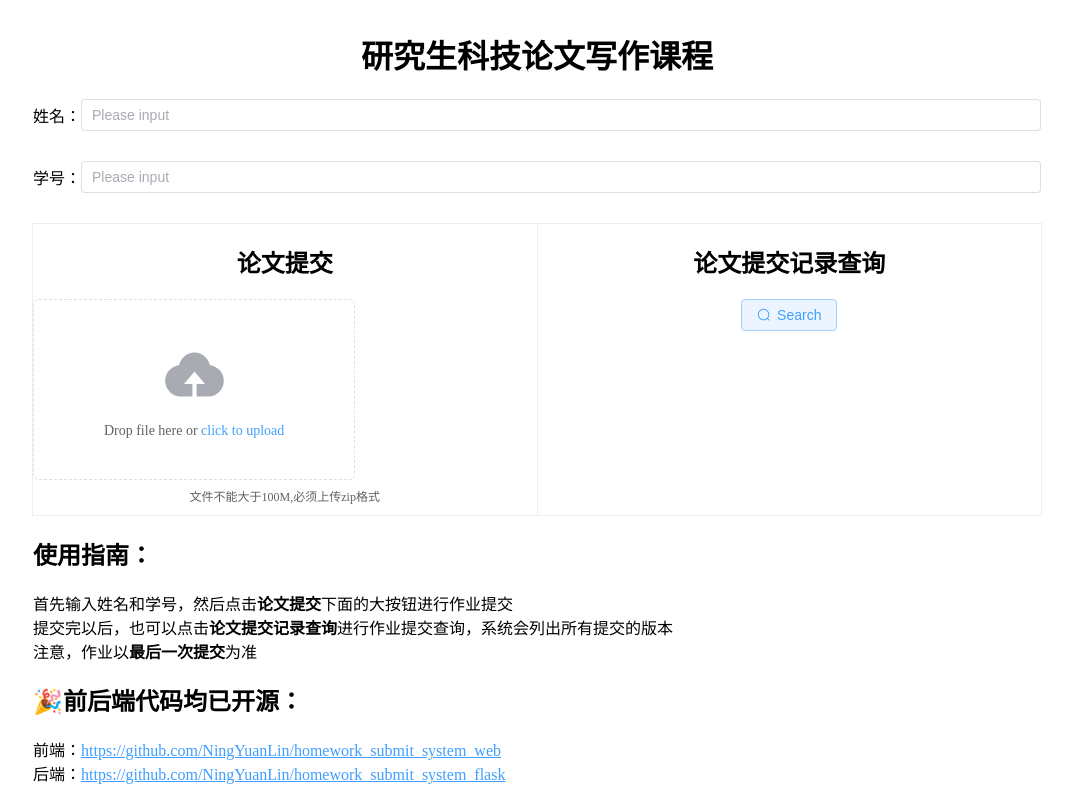
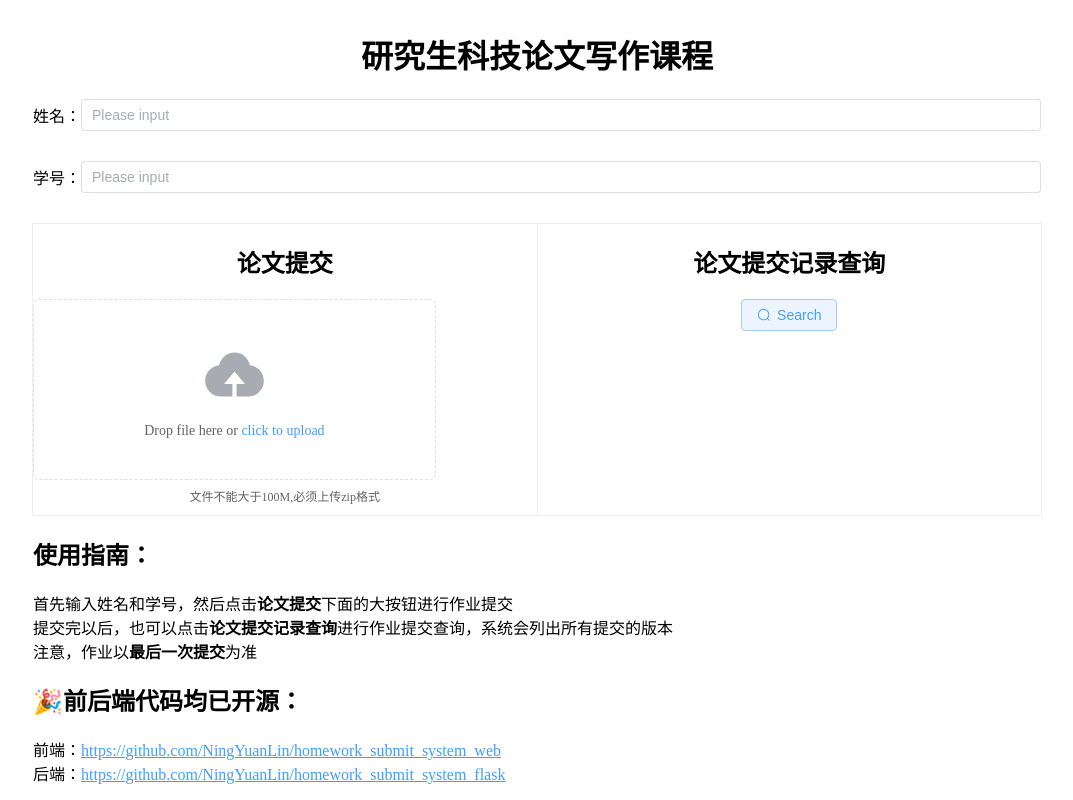
Before and after one commit to NingYuanLin/homework_submit_system_web, a Vue app: page / in a window 1280 px wide. Shown: the whole page, without its empty margins (103-1176 px from the left). Built offline with nearby package versions, Linux system fonts and the light colour scheme.

Commit message:
change_requirements 简化css

```diff
--- a/src/components/Main.vue
+++ b/src/components/Main.vue
@@ -168,9 +168,9 @@ const startHistorySearch = async () => {
 
     <div style="width: 80%;">
       <h2>使用指南：</h2>
-        首先输入姓名和学号，然后点击<b>论文提交</b>下面的大按钮进行作业提交 <br/>
-        提交完以后，也可以点击<b>论文提交记录查询</b>进行作业提交查询，系统会列出所有提交的版本 <br/>
-        注意，作业以<b>最后一次提交</b>为准<br/>
+      首先输入姓名和学号，然后点击<b>论文提交</b>下面的大按钮进行作业提交 <br/>
+      提交完以后，也可以点击<b>论文提交记录查询</b>进行作业提交查询，系统会列出所有提交的版本 <br/>
+      注意，作业以<b>最后一次提交</b>为准<br/>
       <h2>🎉前后端代码均已开源：</h2>
       <div>
         前端：<a href="https://github.com/NingYuanLin/homework_submit_system_web" style="word-wrap:break-word">https://github.com/NingYuanLin/homework_submit_system_web</a>
@@ -194,16 +194,11 @@ const startHistorySearch = async () => {
   align-items: center;
 }
 
-.el-upload {
-  width: 100%;
+
+.my-upload-dragger ::v-deep .el-upload-dragger {
+  max-width: 80%;
+  width: auto;
 }
 
-.my-upload-dragger ::v-deep .el-upload--text {
-  width: 80%;
-}
-
-.my-upload-dragger ::v-deep .el-upload-dragger {
-  width: inherit;
-}
 
 </style>
```
